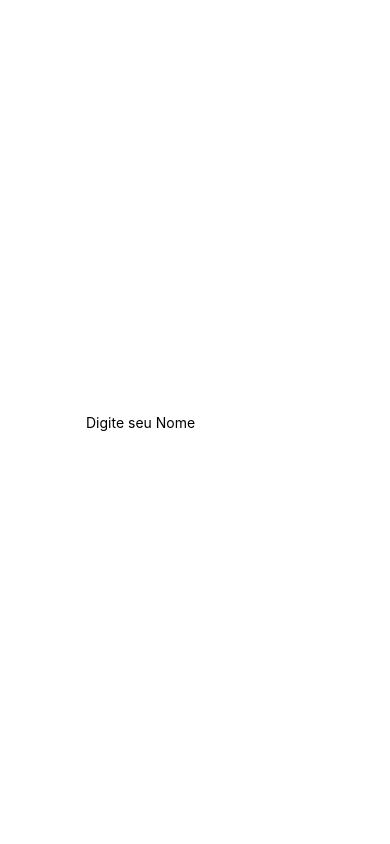
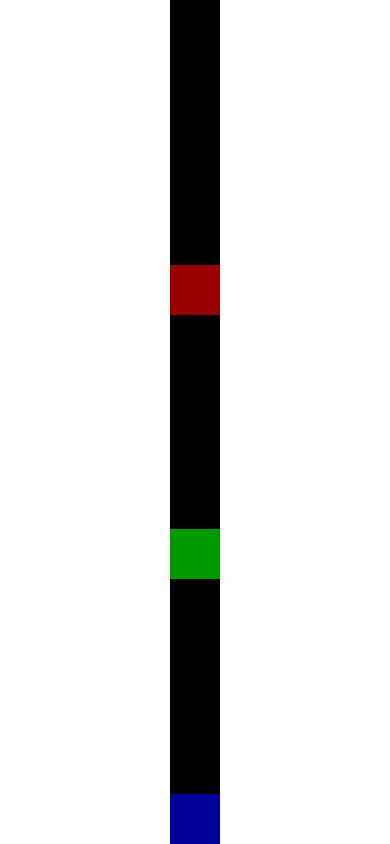
Before and after one commit to leohenriq/AprendizadoReactNative, a React Native app in the folder Exercicios/: screen / in a window 390 px wide. Built offline with nearby package versions, Linux system fonts and the light colour scheme.

Commit message:
flex box

```diff
--- a/Exercicios/src/App.js
+++ b/Exercicios/src/App.js
@@ -1,6 +1,8 @@
 import React from 'react';
 import { SafeAreaView, StyleSheet } from 'react-native';
-import DigiteSeuNome from './components/DigiteSeuNome'
+import FlexBoxV1 from './components/layout/FlexBoxV1'
+// import Quadrado from './components/layout/Quadrado'
+// import DigiteSeuNome from './components/DigiteSeuNome'
 // import ListaProdutosV2 from './components/produtos/ListaProdutosV2'
 // import ListaProdutos from './components/produtos/ListaProdutos'
 // import UsuarioLogado from './components/UsuarioLogado';
@@ -20,8 +22,9 @@
 // import MinMax from './components/MinMax';
 export default () => (
   <SafeAreaView style={style.App}>
+    <FlexBoxV1 />
+    {/*
     <DigiteSeuNome />
-    {/*
     <ListaProdutosV2 />
     <ListaProdutos />
     <UsuarioLogado usuario={{ nome: "Leonardo", email: "leo@leo.com" }} />
--- /dev/null
+++ b/Exercicios/src/components/layout/FlexBoxV1.js
@@ -0,0 +1,21 @@
+import React from 'react';
+import { View, StyleSheet } from 'react-native';
+import Quadrado from './Quadrado'
+export default props => {
+    return (
+        <View style={style.FlexV1}>
+            <Quadrado />
+            <Quadrado cor="#900" />
+            <Quadrado cor="#090" />
+            <Quadrado cor="#009" />
+        </View>
+    )
+}
+
+const style = StyleSheet.create({
+    FlexV1: {
+        flexGrow: 1,
+        justifyContent: "space-between",
+        backgroundColor: "#000",
+    }
+})
--- /dev/null
+++ b/Exercicios/src/components/layout/Quadrado.js
@@ -0,0 +1,12 @@
+import React from 'react';
+import { View } from 'react-native';
+export default props => {
+    const lado = 50
+    return (
+        <View style={{
+            height: lado,
+            width: lado,
+            backgroundColor: props.cor || "#000"
+        }}></View>
+    )
+}
```
